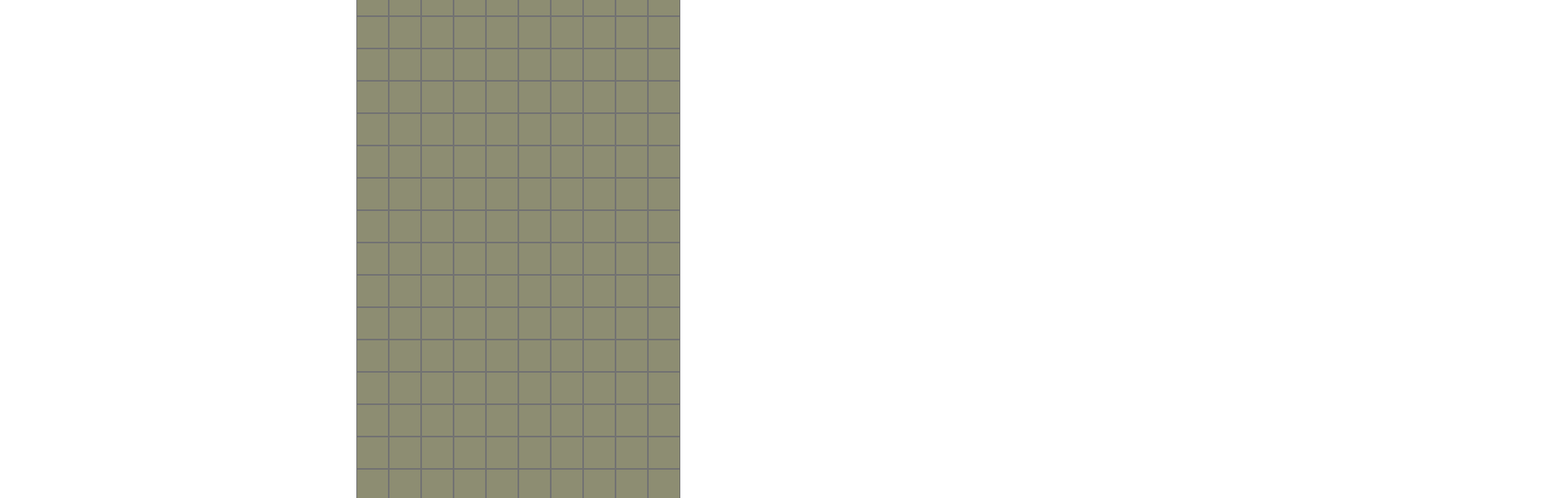
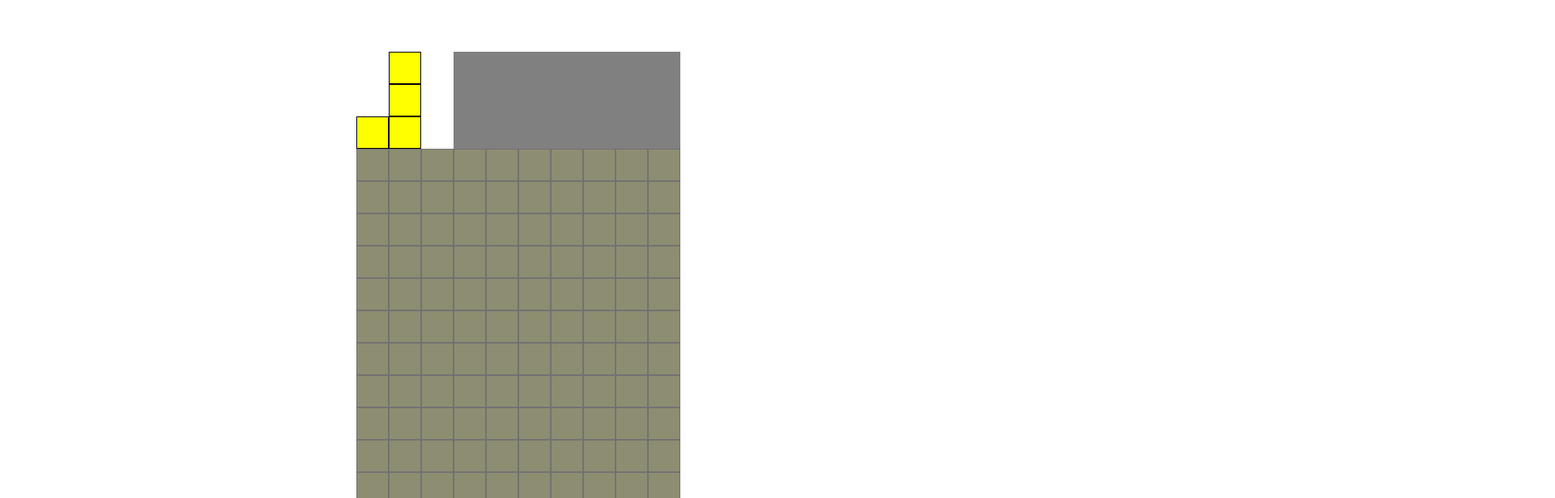
Before and after one commit to prastoin/RedTetris, a Vue app: page /RedTetris in a window 1280 px wide. Shown: the top 616 px of the page at 81% size, 1920 px wide, since content can reach past the window. Built offline with nearby package versions, Linux system fonts and the light colour scheme.

Commit message:
inject /dev into /RedTetris | tetrimino display and rotation implemented in main comp

```diff
--- a/src/components/dev.vue
+++ b/src/components/dev.vue
@@ -1,20 +1,17 @@
 <template>
-    <div class="root" @click="incrRota(1)">
-        <p style="font-size: 3rem">| DEV |</p>
-        <div class="container">
-            <div class="tetrimino">
+    <div class="tetrimino"
+    :style="matriceSize === 4 ? 'width: 160px; height: 160px;' : 'width: 120px; height: 120px;'">
         <div
         v-for="y in matriceSize"
         :key="y"
-                style="display: flex; flex-direction: colunm;">
+        class="tetriLine"
+        :style="(matriceSize === 4) ? 'width: 160px' : 'width: 120px;'">
             <div
             v-for="x in matriceSize"
             :key="x"
             class="cell"
-                    :style="isCell(y - 1, x - 1) === true ? 'background: yellow;' : ''"
+            :style="isCell(y, x) === true ? 'background: yellow; border: 1px solid black;' : 'background: white;'"
             >
-                    </div>
-                </div>
             </div>
         </div>
     </div>
@@ -22,216 +19,28 @@
 
 <script>
 
-const tetrimino = [
-    {
-        name: 'I',
-        coord: [
-            [
-                [0, 0, 0, 0],
-                [1, 1, 1, 1],
-                [0, 0, 0, 0],
-                [0, 0, 0, 0]
-            ],
-            [
-                [0, 0, 1, 0],
-                [0, 0, 1, 0],
-                [0, 0, 1, 0],
-                [0, 0, 1, 0]
-            ],
-            [
-                [0, 0, 0, 0],
-                [0, 0, 0, 0],
-                [1, 1, 1, 1],
-                [0, 0, 0, 0]
-            ],
-            [
-                [0, 1, 0, 0],
-                [0, 1, 0, 0],
-                [0, 1, 0, 0],
-                [0, 1, 0, 0]
-            ]
-        ]
-    },
-    {
-        name: 'O',
-        coord: [
-            [
-                [0, 1, 1, 0],
-                [0, 1, 1, 0],
-                [0, 0, 0, 0],
-                [0, 0, 0, 0]
-            ],
-            [
-                [0, 1, 1, 0],
-                [0, 1, 1, 0],
-                [0, 0, 0, 0],
-                [0, 0, 0, 0]
-            ],
-            [
-                [0, 1, 1, 0],
-                [0, 1, 1, 0],
-                [0, 0, 0, 0],
-                [0, 0, 0, 0]
-            ],
-            [
-                [0, 1, 1, 0],
-                [0, 1, 1, 0],
-                [0, 0, 0, 0],
-                [0, 0, 0, 0]
-            ]
-        ]
-    },
-    {
-        name: 'T',
-        coord: [
-            [
-                [1, 1, 1],
-                [0, 1, 0],
-                [0, 0, 0]
-            ],
-            [
-                [0, 1, 0],
-                [1, 1, 1],
-                [0, 0, 0]
-            ],
-            [
-                [0, 1, 0],
-                [1, 1, 0],
-                [0, 1, 0]
-            ],
-            [
-                [0, 1, 0],
-                [0, 1, 1],
-                [0, 1, 0]
-            ],
-        ]
-    },
-    {
-        name: 'L',
-        coord: [
-            [
-                [0, 0, 1],
-                [1, 1, 1],
-                [0, 0, 0]
-            ],
-            [
-                [0, 1, 0],
-                [0, 1, 0],
-                [0, 1, 1]
-            ],
-            [
-                [0, 0, 0],
-                [1, 1, 1],
-                [1, 0, 0]
-            ],
-            [
-                [1, 1, 0],
-                [0, 1, 0],
-                [0, 1, 0]
-            ],
-        ]
-    },
-    {
-        name: 'J',
-        coord: [
-            [
-                [1, 0, 0],
-                [1, 1, 1],
-                [0, 0, 0]
-            ],
-            [
-                [0, 1, 1],
-                [0, 1, 0],
-                [0, 1, 0]
-            ],
-            [
-                [0, 0, 0],
-                [1, 1, 1],
-                [0, 0, 1]
-            ],
-            [
-                [0, 1, 0],
-                [0, 1, 0],
-                [1, 1, 0]
-            ]
-        ]
-    },
-    {
-        name: 'Z',
-        coord: [
-            [
-                [1, 1, 0],
-                [0, 1, 1],
-                [0, 0, 0]
-            ],
-            [
-                [0, 0, 1],
-                [0, 1, 1],
-                [0, 1, 0]
-            ],
-            [
-                [0, 0, 0],
-                [1, 1, 0],
-                [0, 1, 1]
-            ],
-            [
-                [0, 1, 0],
-                [1, 1, 0],
-                [1, 0, 0]
-            ]
-        ]
-    },
-    {
-        name: 'S',
-        coord: [
-            [
-                [0, 1, 1],
-                [1, 1, 0],
-                [0, 0, 0]
-            ],
-            [
-                [0, 1, 0],
-                [0, 1, 1],
-                [0, 0, 1]
-            ],
-            [
-                [0, 0, 0],
-                [0, 1, 1],
-                [1, 1, 0]
-            ],
-            [
-                [1, 0, 0],
-                [1, 1, 0],
-                [0, 1, 0]
-            ]
-        ]
-    }
-]
-
+    //:style="matriceSize === 4 ? 'width: 160px; height: 160px;' : 'width: 120px; height: 120px;'">
 export default {
     name: 'dev',
     data () {
         return {
-            currTetri: Math.floor(Math.random() * Math.floor(7)),
-            currRota: Math.floor(Math.random() * Math.floor(4)),
-            tetrimino,
             x: 0,
             }
     },
+    props: [
+        'currTetri',
+        'currRota',
+        'tetrimino'
+    ],
     methods: {
         isCell (y, x) {
-            console.log(y, x);
+            console.log(y - 1, x - 1);
             console.log(this.tetrimino[this.currTetri].coord[this.currRota])
-            if (this.tetrimino[this.currTetri].coord[this.currRota][y][x] === 1)
+            if (this.tetrimino[this.currTetri].coord[this.currRota][y - 1][x - 1] === 1)
               return true;
             console.log('nope');
             return (false);
         },
-        incrRota (value)
-        {
-            this.currRota++;
-            this.currRota = (this.currRota === 4 ? 0 : this.currRota);
-        }
     },
     computed: {
         matriceSize() {
@@ -242,29 +51,21 @@ export default {
 </script>
 
 <style lang="stylus" scoped>
-.root {
-    height: 100%;
-    width: 100%;
-    position relative;
-}
-
-.container {
-    border: 1px solid black;
-    width: 400px;
-    height: 880px;
-    position relative;
-    margin: auto;
-}
 
 .tetrimino {
-    width: 160px;
-    height: 160px;
-    position: relative;
+    display: flex;
+    flex-direction: column;
+    position: absolute;
 }
 
 .cell {
-    border: 1px solid black;
     height: 40px;
     width: 40px;
 }
+
+.tetriLine {
+    height: 40px;
+    display: flex;
+    flex-direction: row;
+}
 </style>
--- a/src/components/game.vue
+++ b/src/components/game.vue
@@ -1,19 +1,24 @@
 <template>
     <div class="root">
+        <input autofocus @keydown.up="incrRota()" class="eventCatch">
         <div class="arena">
             <div class="container">
+                <div class="matriceContainer">
                     <div class="matrice">
+                    <TetriDisplay :currTetri="currTetri" :currRota="currRota" :tetrimino="tetrimino"/>
                         <div
-                        v-for=" y in 22"
+                            v-for=" y in 25"
                             :key="y"
                             :id="y"
-                        style="display:flex; flex-direction: colunm;">
+                            class="matriceLine"
+                            :style="y <= 3 ? 'visibility: hidden;': 'visibility: visible;'">
                                 <div
                                 v-for="x in 10"
                                 :key="x"
                                 :id="x"
                                 class="cell"
                                 >
+                                </div>
                         </div>
                     </div>
                 </div>
@@ -26,10 +31,28 @@
 </template>
 
 <script>
+import TetriDisplay from "./dev.vue";
+import { tetrimino, board } from "../data.js";
 export default {
     name: 'game',
     data () {
-        return {score: 0}
+        return {
+            currTetri: Math.floor(Math.random() * Math.floor(7)),
+            currRota: Math.floor(Math.random() * Math.floor(4)),
+            tetrimino,
+            score: 0,
+            board,
+            }
+    },
+    components : {
+        TetriDisplay,
+    },
+    methods: {
+        incrRota ()
+        {
+            this.currRota++;
+            this.currRota = (this.currRota === 4 ? 0 : this.currRota);
+        },
     },
 }
 </script>
@@ -41,29 +64,43 @@ export default {
     position: relative;
 }
 
+.eventCatch {
+    visibility: visible;
+    width: 200vw;
+    height: 200vh;
+    position: absolute;
+    top: -10vh;
+    left: -10vw;
+}
+
 .arena {
     width: 400px;
-    height: 1000px;
+    height: 1120px;
     background: grey;
     position: absolute;
     top: 50%;
     left: 50%;
-    transform: translate(-50%, -50%);
+    transform: translate(-50%, -30%);
     .container {
         display: flex;
         flex-direction: column;
         width: 100%;
         height: 100%;
-        .matrice {
-            height: 880px;
+        .matriceContainer {
+            height: 1000px;
             width: 100%;
             position: relative;
+            .matrice{
+                .matriceLine {
+                display:flex;
                     .cell {
                         border: solid 1px black;
                         width: 40px;
                         height: 40px;
                         opacity: 0.1;
                         background: yellow;
+                    }
+                }
             }
         }
         .infos {
--- /dev/null
+++ b/src/data.js
@@ -0,0 +1,214 @@
+export { tetrimino, board };
+
+let board = [
+    [0, 0, 0, 0, 0, 0, 0, 0, 0, 0],
+    [0, 0, 0, 0, 0, 0, 0, 0, 0, 0],
+    [0, 0, 0, 0, 0, 0, 0, 0, 0, 0],
+    [0, 0, 0, 0, 0, 0, 0, 0, 0, 0],
+    [0, 0, 0, 0, 0, 0, 0, 0, 0, 0],
+    [0, 0, 0, 0, 0, 0, 0, 0, 0, 0],
+    [0, 0, 0, 0, 0, 0, 0, 0, 0, 0],
+    [0, 0, 0, 0, 0, 0, 0, 0, 0, 0],
+    [0, 0, 0, 0, 0, 0, 0, 0, 0, 0],
+    [0, 0, 0, 0, 0, 0, 0, 0, 0, 0],
+    [0, 0, 0, 0, 0, 0, 0, 0, 0, 0],
+    [0, 0, 0, 0, 0, 0, 0, 0, 0, 0],
+    [0, 0, 0, 0, 0, 0, 0, 0, 0, 0],
+    [0, 0, 0, 0, 0, 0, 0, 0, 0, 0],
+    [0, 0, 0, 0, 0, 0, 0, 0, 0, 0],
+    [0, 0, 0, 0, 0, 0, 0, 0, 0, 0],
+    [0, 0, 0, 0, 0, 0, 0, 0, 0, 0],
+    [0, 0, 0, 0, 0, 0, 0, 0, 0, 0],
+    [0, 0, 0, 0, 0, 0, 0, 0, 0, 0],
+    [0, 0, 0, 0, 0, 0, 0, 0, 0, 0],
+    [0, 0, 0, 0, 0, 0, 0, 0, 0, 0],
+    [0, 0, 0, 0, 0, 0, 0, 0, 0, 0],
+    [0, 0, 0, 0, 0, 0, 0, 0, 0, 0]
+]
+
+const tetrimino = [
+
+    {
+        name: 'I',
+        coord: [
+            [
+                [0, 0, 0, 0],
+                [1, 1, 1, 1],
+                [0, 0, 0, 0],
+                [0, 0, 0, 0]
+            ],
+            [
+                [0, 0, 1, 0],
+                [0, 0, 1, 0],
+                [0, 0, 1, 0],
+                [0, 0, 1, 0]
+            ],
+            [
+                [0, 0, 0, 0],
+                [0, 0, 0, 0],
+                [1, 1, 1, 1],
+                [0, 0, 0, 0]
+            ],
+            [
+                [0, 1, 0, 0],
+                [0, 1, 0, 0],
+                [0, 1, 0, 0],
+                [0, 1, 0, 0]
+            ]
+        ]
+    },
+    {
+        name: 'O',
+        coord: [
+            [
+                [0, 1, 1, 0],
+                [0, 1, 1, 0],
+                [0, 0, 0, 0],
+                [0, 0, 0, 0]
+            ],
+            [
+                [0, 1, 1, 0],
+                [0, 1, 1, 0],
+                [0, 0, 0, 0],
+                [0, 0, 0, 0]
+            ],
+            [
+                [0, 1, 1, 0],
+                [0, 1, 1, 0],
+                [0, 0, 0, 0],
+                [0, 0, 0, 0]
+            ],
+            [
+                [0, 1, 1, 0],
+                [0, 1, 1, 0],
+                [0, 0, 0, 0],
+                [0, 0, 0, 0]
+            ]
+        ]
+    },
+    {
+        name: 'T',
+        coord: [
+            [
+                [1, 1, 1],
+                [0, 1, 0],
+                [0, 0, 0]
+            ],
+            [
+                [0, 1, 0],
+                [1, 1, 1],
+                [0, 0, 0]
+            ],
+            [
+                [0, 1, 0],
+                [1, 1, 0],
+                [0, 1, 0]
+            ],
+            [
+                [0, 1, 0],
+                [0, 1, 1],
+                [0, 1, 0]
+            ],
+        ]
+    },
+    {
+        name: 'L',
+        coord: [
+            [
+                [0, 0, 1],
+                [1, 1, 1],
+                [0, 0, 0]
+            ],
+            [
+                [0, 1, 0],
+                [0, 1, 0],
+                [0, 1, 1]
+            ],
+            [
+                [0, 0, 0],
+                [1, 1, 1],
+                [1, 0, 0]
+            ],
+            [
+                [1, 1, 0],
+                [0, 1, 0],
+                [0, 1, 0]
+            ],
+        ]
+    },
+    {
+        name: 'J',
+        coord: [
+            [
+                [1, 0, 0],
+                [1, 1, 1],
+                [0, 0, 0]
+            ],
+            [
+                [0, 1, 1],
+                [0, 1, 0],
+                [0, 1, 0]
+            ],
+            [
+                [0, 0, 0],
+                [1, 1, 1],
+                [0, 0, 1]
+            ],
+            [
+                [0, 1, 0],
+                [0, 1, 0],
+                [1, 1, 0]
+            ]
+        ]
+    },
+    {
+        name: 'Z',
+        coord: [
+            [
+                [1, 1, 0],
+                [0, 1, 1],
+                [0, 0, 0]
+            ],
+            [
+                [0, 0, 1],
+                [0, 1, 1],
+                [0, 1, 0]
+            ],
+            [
+                [0, 0, 0],
+                [1, 1, 0],
+                [0, 1, 1]
+            ],
+            [
+                [0, 1, 0],
+                [1, 1, 0],
+                [1, 0, 0]
+            ]
+        ]
+    },
+    {
+        name: 'S',
+        coord: [
+            [
+                [0, 1, 1],
+                [1, 1, 0],
+                [0, 0, 0]
+            ],
+            [
+                [0, 1, 0],
+                [0, 1, 1],
+                [0, 0, 1]
+            ],
+            [
+                [0, 0, 0],
+                [0, 1, 1],
+                [1, 1, 0]
+            ],
+            [
+                [1, 0, 0],
+                [1, 1, 0],
+                [0, 1, 0]
+            ]
+        ]
+    }
+]
```
Lines whose indentation alone changed are shown as unchanged.
